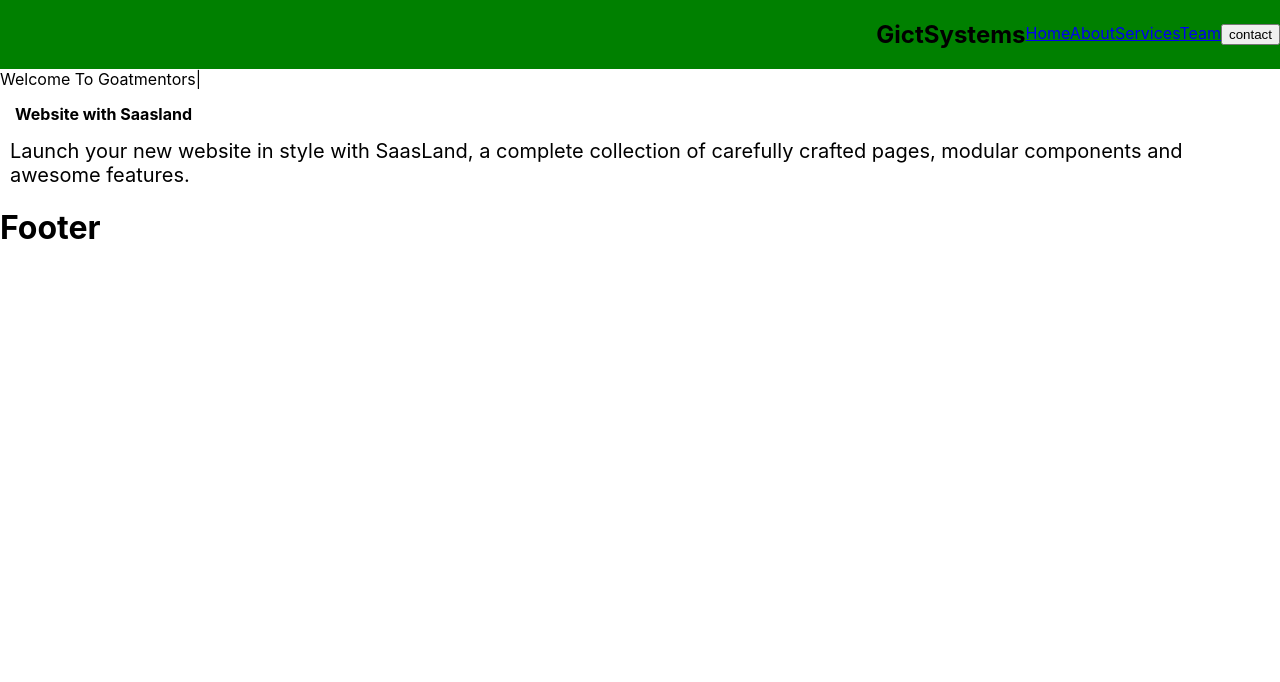
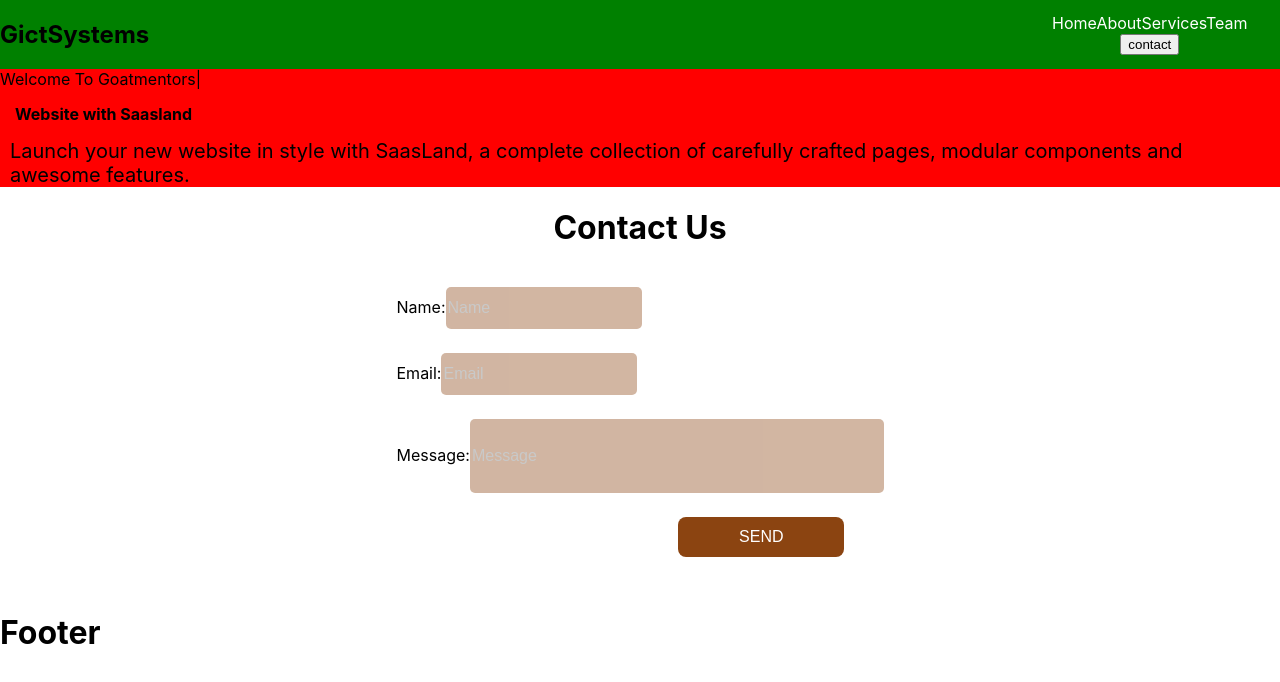
Before and after one commit to MissDine/gict, a React (Create React App) app in the folder gicts/: page /header in a window 1280 px wide. Shown: the top 682 px of the page. Built offline with nearby package versions, Linux system fonts and the light colour scheme.

Commit message:
Feature edit

```diff
--- a/gicts/src/components/Contact/Contact.js
+++ b/gicts/src/components/Contact/Contact.js
@@ -1,52 +1,131 @@
-import { useState } from "react";
-const Contact = () => {
-  const [name, setName] = useState("");
-  const [email, setEmail] = useState("");
-  const [message, setMessage] = useState("");
-  const HandleSubmit = (e) => {
-    // console.log("mess");
-    e.preventDefault();
-    const conta = { name, message, email };
+import React from "react";
+import {useState} from "react"
+
+function Contact() {
+  const [name, setName] =useState("")
+  const [email, setEmail] =useState("")
+  const [message, setMessage] =useState("")
+  const HandleSubmit = (e)=>{
+    e.preventDefault()
+    const information = {name,email,message}
     fetch("http://localhost:9000/messages", {
             method: "POST",
-      headers: { "content-type": "application/json" },
-      body: JSON.stringify(conta),
-    }).then(() => {
-      console.log("new message added");
-    });
-  };
+            headers: {"content-type":"application/json"},
+            body:JSON.stringify(information)
+    })
+    .then(()=>{
+      console.log("New message added")
+    })
+  }
   return (
-    <div className="cont" id="contact">
-      <h1 className="con" id="topics">
-        Contact Us
-      </h1>
+    <div className="row">
+    <div className="contacts" style={{justifyContent:"center"}}>
+    <h1 style={{fontSize:"2rem",fontWeight:"600px", textAlign:"center"}}>Contact Us</h1>
+    </div>
+      <div
+        className="col-sm-12"
+        style={{ display: "flex", justifyContent: "center",marginTop:"5vh",marginBottom:"5vh"}}
+      >
+
+        <div className="col-md-6">
           <form onSubmit={HandleSubmit}>
-        <label>Name</label>
+            <div
+              class="form-row"
+            >
+              <div className="identity" >
+              <div class="col">
+              <label>Name:</label>
                 <input
                   type="text"
-          required
-          value={name}
-          onChange={(e) => setName(e.target.value)}
+                  required value={name}
+                  onChange = {(e)=>setName(e.target.value)}
+                  class="form-control"
+                  id="name"
+                  placeholder="Name"
+                  name="name"
+                  style={{
+                    height: "5vh",
+                    width: "15vw",
+                    marginBottom: "3vh",
+                    borderRadius: "5px",
+                    backgroundColor: "#8B4411",
+                  opacity:"39%",
+                  border: "0px",
+                  fontSize:"1rem",
+                  color:"black"
+                  }}
                 />
-        <label>Email</label>
+              </div>
+              <div class="col-sm-12">
+              <label>Email:</label>
                 <input
-          type="text"
-          required
-          value={email}
-          onChange={(e) => setEmail(e.target.value)}
+                  type="password"
+                  required value ={email}
+                  onChange = {(e)=>setEmail(e.target.value)}
+                  class="form-control"
+                  placeholder="Email"
+                  name="email"
+                  style={{
+                    height: "5vh",
+                    width: "15vw",
+                    marginBottom: "3vh",
+                    borderRadius: "5px",
+                    backgroundColor: "#8B4411",
+                  opacity:"39%",
+                  border: "0px",
+                  fontSize:"1rem",
+                  color:"black"
+                  }}
                 />
-        <label>Message</label>
-        <textarea
-          required
-          value={message}
-          onChange={(e) => setMessage(e.target.value)}
-        ></textarea>
-        <button className="send" type="submit">
-          Send
+              </div>
+              </div>
+              <div className="col-sm-12">
+              <label>Message:</label>
+              <input
+                type="password"
+                required value ={message}
+                  onChange = {(e)=>setMessage(e.target.value)}
+                class="form-control"
+                placeholder="Message"
+                name="message"
+                style={{
+                  height: "9vh",
+                  width: "32vw",
+                  marginBottom: "3vh",
+                  backgroundColor: "#8B4411",
+                  borderRadius: "5px",
+                  opacity:"39%",
+                  border: "0px",
+                  fontSize:"1rem",
+                  color:"black"
+                }}
+              />
+              </div>
+              <button
+              style={{
+                height: "5vh",
+                width: "13vw",
+                marginBottom: "2vh",
+                borderRadius: "8px",
+                backgroundColor: "#8B4411",
+                color: "white",
+                border: "0px",
+                marginLeft:"22vw",
+                fontWeight:"700px",
+                fontSize:"1rem"
+              }}
+              type="submit"
+            >
+              SEND
             </button>
+            </div>
+            <div>
+            </div>
           </form>
         </div>
+      </div>
+    </div>
   );
-};
+}
 
 export default Contact;
--- a/gicts/src/components/Footer/Footer.js
+++ b/gicts/src/components/Footer/Footer.js
@@ -1,8 +1,12 @@
 import React from "react";
+import Contact from "../Contact/Contact"
 
 function Footer() {
   return (
-    <div>
+    <div className="col-sm-12">
+      <div className="col-sm-12">
+        <Contact/>
+      </div>
       <h1>Footer</h1>
     </div>
   );
--- a/gicts/src/components/Header/Header.js
+++ b/gicts/src/components/Header/Header.js
@@ -2,24 +2,22 @@ import React from "react";
 import Typed from "react-typed";
 function App() {
   return (
-    <>
-      <div className="header">
-        <div className="heade">
-          <Typed
+    <div className="col-sm-12" style={{backgroundColor:"red"}}>
+      <div className="col-sm-12">
+      <Typed
             strings={["Welcome To Goatmentors"]}
             typeSpeed={150}
             backSpeed={150}
             loop
           />
-          <h4 style={{ margin: "15px" }}>Website with Saasland</h4>
+           <h4 style={{ margin: "15px" }}>Website with Saasland</h4>
           <p style={{ fontSize: "20px", margin: "10px" }}>
             Launch your new website in style with SaasLand, a complete
             collection of carefully crafted pages, modular components and
             awesome features.
           </p>
-        </div>
       </div>
-    </>
+    </div>
   );
 }
 
--- a/gicts/src/components/Navbar/NavBar.js
+++ b/gicts/src/components/Navbar/NavBar.js
@@ -6,19 +6,17 @@ function NavBar() {
     <nav style={{backgroundColor:"green"}}>
       <div className="col-sm-12" style={{display:"flex", alignItems:"center", justifyContent:"end"}}>
         <div className="col-sm-12">
-          <h1 className="logo">GictSystems</h1>
+          <h1 className="logo" style={{marginRight:"70vw"}}>GictSystems</h1>
         </div>
-        <div className="col-sm-12" style={{display:"flex", flexWrap:"wrap", justifyContent:"center", alignContent:"center"}}>
+        <div className="col-sm-12" style={{display:"flex", flexWrap:"wrap", justifyContent:"center", alignContent:"center", marginRight:"2vw"}}>
           <div className="links" style={{justifyContent:"center"}}>
-          <Link className="link"to="/">
-            Home
-          </Link>
-          <a href="#about">About</a>
-          <a href="#services">Services</a>
-          <a href="#team">Team</a>
+          <Link className="link"to="/" style={{textDecoration:"none", fontSize:"1rem",color:"white"}}>Home</Link>
+          <a href="#about" style={{textDecoration:"none",fontSize:"1rem",color:"white"}}>About</a>
+          <a href="#services" style={{textDecoration:"none",fontSize:"1rem",color:"white"}}>Services</a>
+          <a href="#team" style={{textDecoration:"none",fontSize:"1rem",color:"white"}}>Team</a>
           </div>
           <div className="contact">
-            <a href="#contact">
+            <a href="#contact" style={{fontSize:"1rem",color:"black",textDecoration:"none"}}>
               <button>contact</button>
             </a>
           </div>
```
Lines whose indentation alone changed are shown as unchanged.
